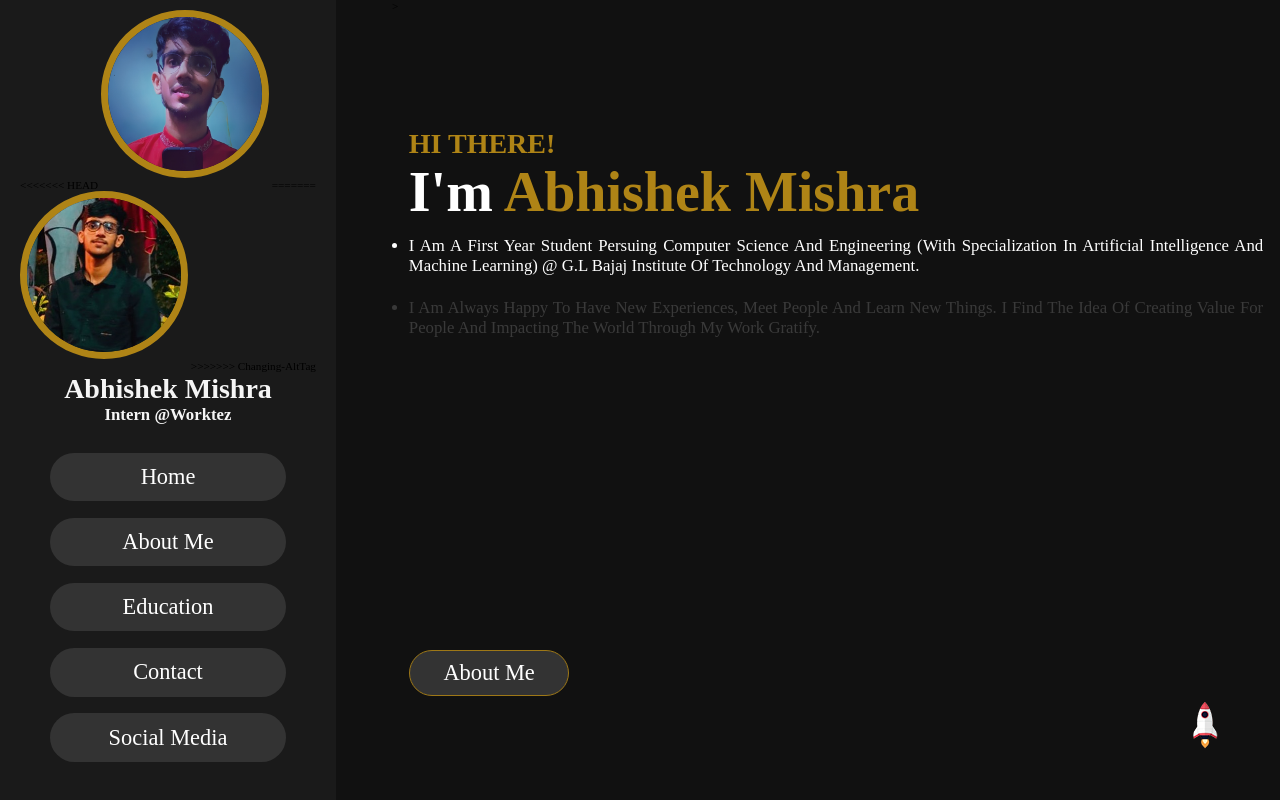
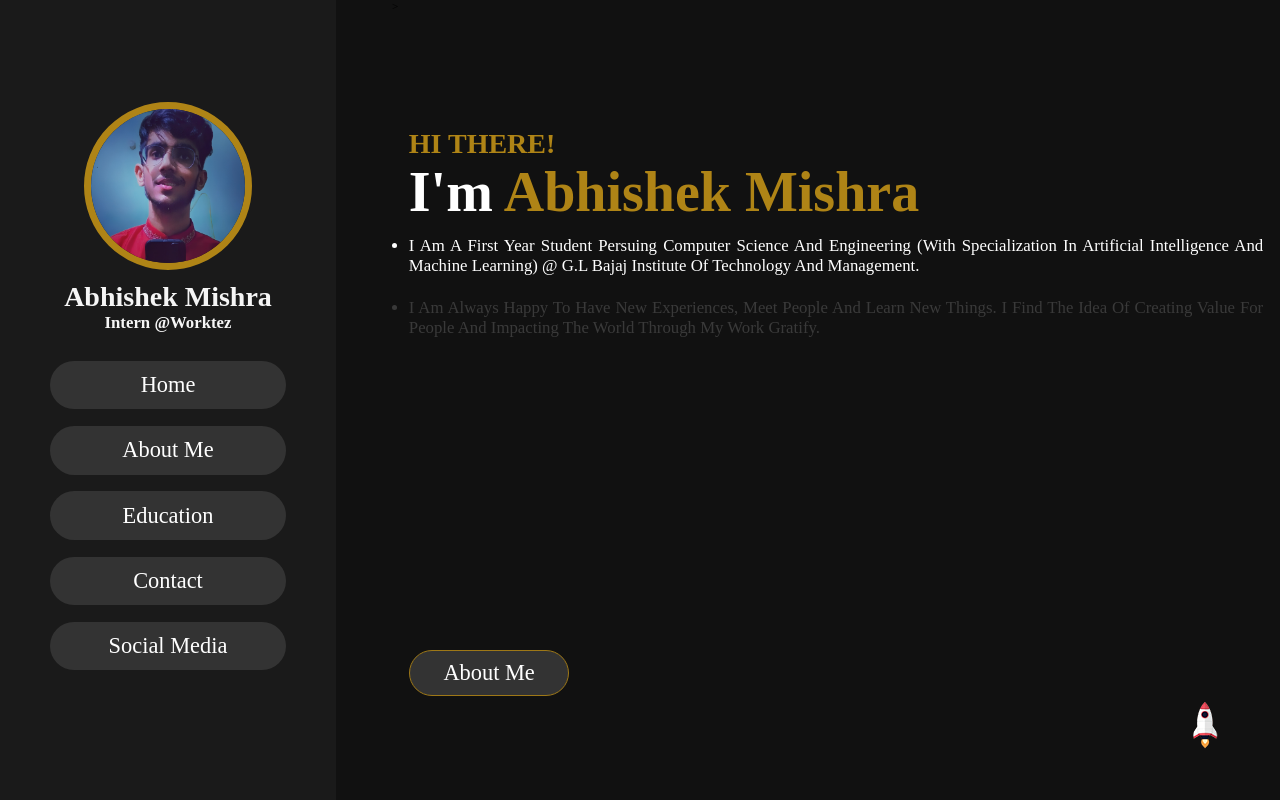
Before and after one commit to abhishek-mishra019/Portfolio-Website, a plain HTML site: page index.html in a window 1280 px wide. Shown: the top 800 px of the page. Drawn offline with nearby package versions, Linux system fonts and the light colour scheme; some icons are missing.

Commit message:
all done

```diff
--- a/index.html
+++ b/index.html
@@ -12,11 +12,7 @@
     <!-- Header starts here-->>
    <header>
         <div class="user">
-<<<<<<< HEAD
-            <img src="/img/profile.jpg" alt="profile-image">
-=======
-            <img src="/img/main-img.jpg" alt="new profile-image">
->>>>>>> changing-altTag
+            <img src="/img/profile.jpg" alt="new profile-image">
             <h2 class="name">Abhishek Mishra</h2>
             <h3 class="post">Intern @Worktez</h3>
 
```
